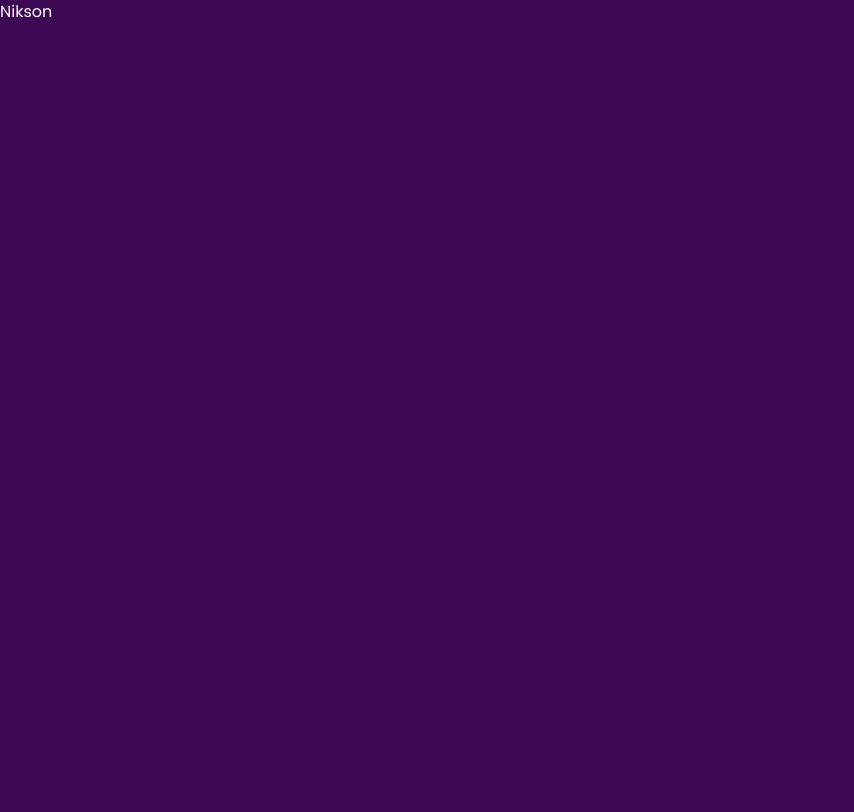
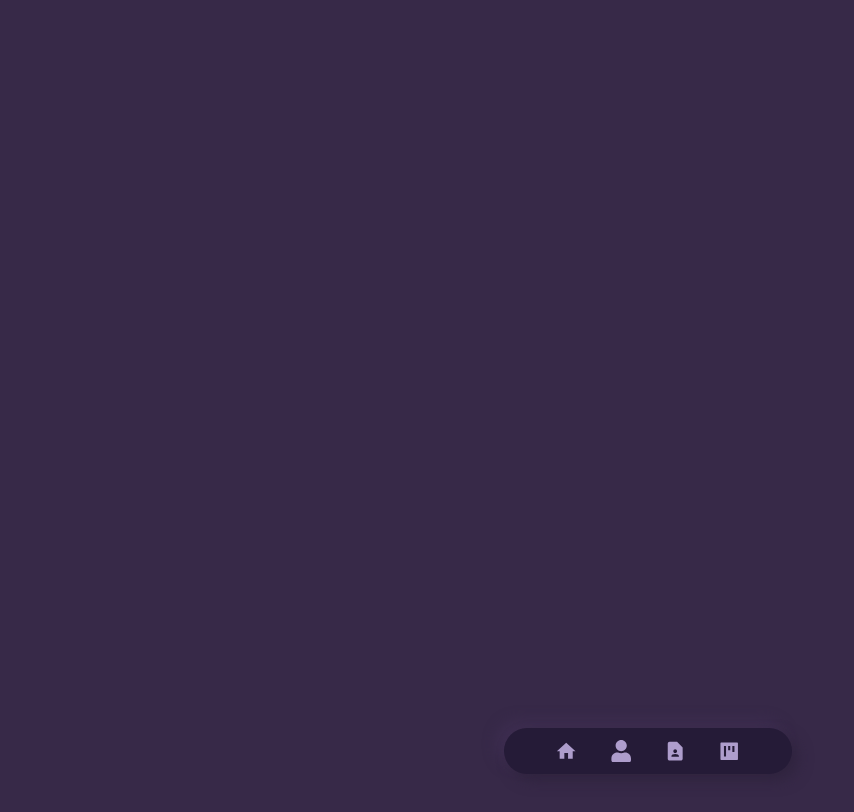
Before and after one commit to niksonstha/portfolio-react-typescript, a React (Vite) app: page / in a window 1280 px wide. Shown: the top 812 px of the page, without its empty margins (0-854 px from the left). Built offline with nearby package versions, Linux system fonts and the light colour scheme.

Commit message:
sidebar styling

```diff
--- a/index.html
+++ b/index.html
@@ -2,7 +2,7 @@
 <html lang="en">
   <head>
     <meta charset="UTF-8" />
-    <link rel="icon" type="image/svg+xml" href="/logo2.png" />
+    <link rel="icon" type="image/svg+xml" href="/logo1.jpg" />
     <meta name="viewport" content="width=device-width, initial-scale=1.0" />
     <title>Nikson's portfolio</title>
 
--- a/package.json
+++ b/package.json
@@ -15,7 +15,9 @@
     "@emotion/styled": "^11.11.0",
     "framer-motion": "^10.18.0",
     "react": "^18.2.0",
-    "react-dom": "^18.2.0"
+    "react-dom": "^18.2.0",
+    "react-icons": "^5.0.1",
+    "react-router-dom": "^6.21.2"
   },
   "devDependencies": {
     "@types/react": "^18.2.43",
--- a/src/App.tsx
+++ b/src/App.tsx
@@ -1,9 +1,11 @@
 import { Box } from "@chakra-ui/react";
 import Home from "./screens/Home";
+import SideBar from "./components/SideBar";
 
 function App() {
   return (
-    <Box>
+    <Box height={"100vh"}>
+      <SideBar />
       <Home />
     </Box>
   );
--- /dev/null
+++ b/src/components/Banner.tsx
@@ -0,0 +1,11 @@
+import { Box } from "@chakra-ui/react";
+
+type BannerProps = {
+  color: string;
+};
+
+const Banner = ({ color }: BannerProps) => {
+  return <Box height={"100vh"} backgroundColor={color}></Box>;
+};
+
+export default Banner;
--- /dev/null
+++ b/src/components/SideBar.tsx
@@ -0,0 +1,55 @@
+import { Box, ListItem, UnorderedList } from "@chakra-ui/react";
+import { MdHome, MdContactPage } from "react-icons/md";
+import { FaUser } from "react-icons/fa";
+import { AiFillProject } from "react-icons/ai";
+
+const iconList = [
+  { icon: <MdHome />, label: "Home" },
+  { icon: <FaUser />, label: "User" },
+  { icon: <MdContactPage />, label: "Contact" },
+  { icon: <AiFillProject />, label: "Projects" },
+];
+
+const listItemStyles = {
+  cursor: "pointer",
+  fontSize: "1.4rem",
+  transition: "transform 0.2s ease-in",
+  _hover: {
+    transform: "scale(1.2)",
+  },
+};
+
+const SideBar = () => {
+  return (
+    <Box
+      color="#ae9dcc"
+      padding={2}
+      position="fixed"
+      width={["70vw", "50vw", "40vw", "30vw", "25vw"]}
+      top={["90%"]}
+      transform="translateX(-50%)"
+      left={"50%"}
+    >
+      <UnorderedList
+        bgColor="#251B37"
+        listStyleType="none"
+        display="flex"
+        justifyContent={"center"}
+        alignItems={"center"}
+        gap={8}
+        padding={3}
+        rounded={50}
+        boxShadow=" 7px 7px 14px #30243f,
+        -7px -7px 14px #3e2e51"
+      >
+        {iconList.map((item, index) => (
+          <ListItem key={index} {...listItemStyles}>
+            {item.icon}
+          </ListItem>
+        ))}
+      </UnorderedList>
+    </Box>
+  );
+};
+
+export default SideBar;
--- a/src/main.tsx
+++ b/src/main.tsx
@@ -3,10 +3,13 @@ import App from "./App.tsx";
 import { ChakraProvider } from "@chakra-ui/react";
 import { extendTheme } from "@chakra-ui/react";
 import { theme } from "./theme/theme.ts";
+import { BrowserRouter } from "react-router-dom";
 
 const customeTheme = extendTheme(theme);
 ReactDOM.createRoot(document.getElementById("root")!).render(
-  <ChakraProvider theme={customeTheme}>
-    <App />
-  </ChakraProvider>
+  <BrowserRouter>
+    <ChakraProvider theme={customeTheme}>
+      <App />
+    </ChakraProvider>
+  </BrowserRouter>
 );
--- a/src/screens/Home.tsx
+++ b/src/screens/Home.tsx
@@ -1,9 +1,13 @@
-import { Box, Text } from "@chakra-ui/react";
+import { Box } from "@chakra-ui/react";
+import Banner from "../components/Banner";
 
 const Home = () => {
   return (
     <Box>
-      <Text>Nikson</Text>
+      <Banner color="#372948" />
+      <Banner color="#372948" />
+      <Banner color="#372948" />
+      <Banner color="#372948" />
     </Box>
   );
 };
--- a/src/theme/theme.ts
+++ b/src/theme/theme.ts
@@ -3,8 +3,18 @@ export const theme = {
     global: {
       "html, body": {
         fontFamily: `'Cascadia Code','Poppins', sans-serif`,
-        backgroundColor: "#3C0753",
         color: "white",
+        backgroundColor: "#372948",
+        "::-webkit-scrollbar": {
+          width: "9px", // Set the width of the scrollbar
+        },
+        "::-webkit-scrollbar-thumb": {
+          background: "#ae9dcc", // Set the color of the scrollbar thumb
+          borderRadius: "6px", // Set the border radius of the scrollbar thumb
+        },
+        "::-webkit-scrollbar-track": {
+          background: "#f1f1f1", // Set the color of the scrollbar track
+        },
       },
     },
   },
```
Also changed, not shown: 1 other file (tests, documents, lock files or other folders).
